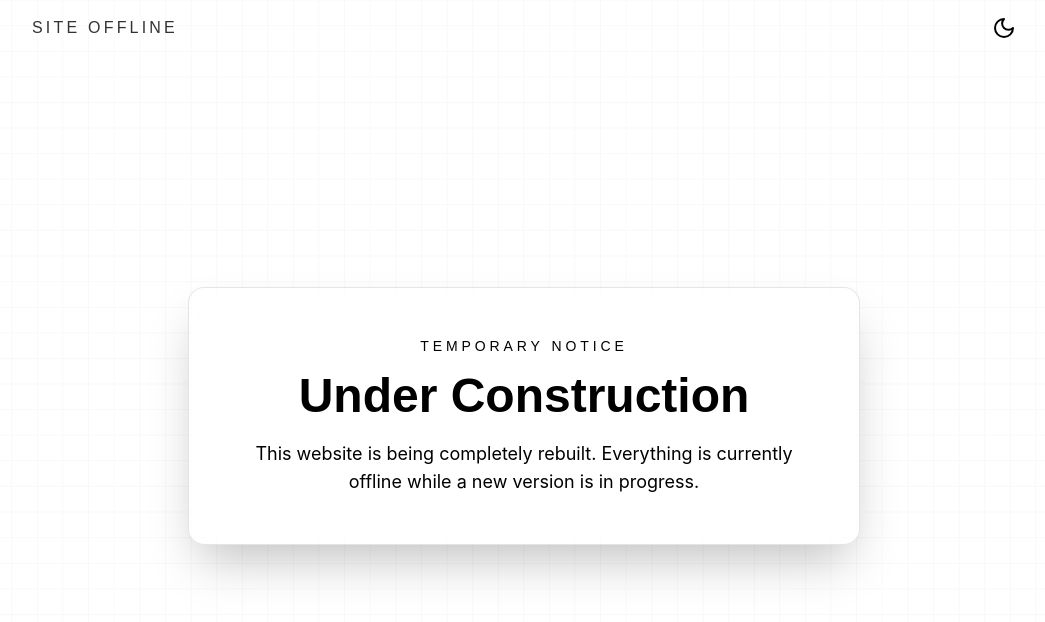
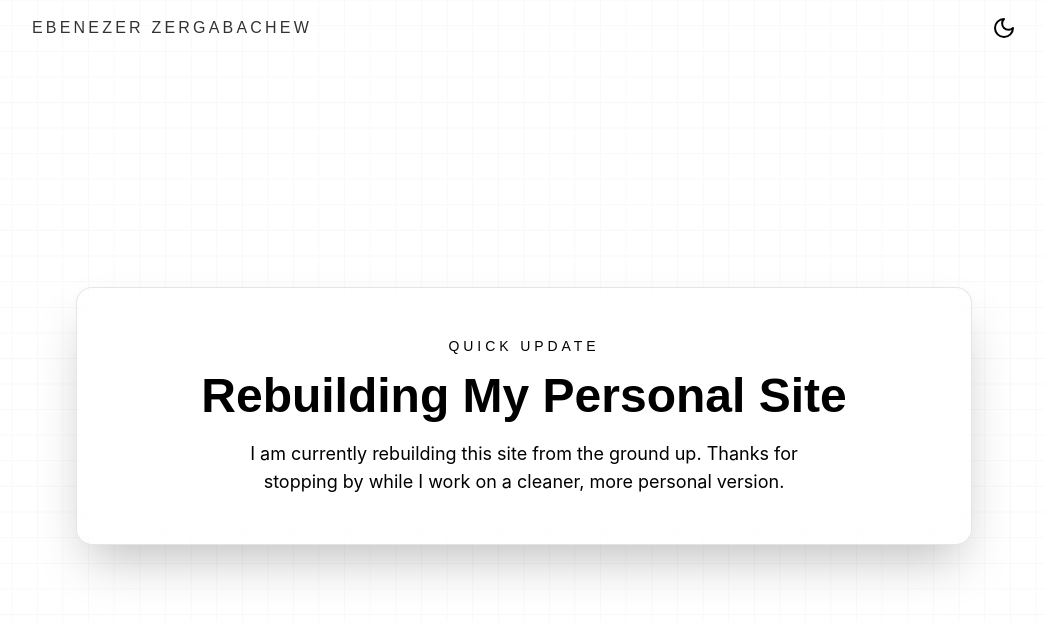
Before and after one commit to EbenZergaw/ebnzr-me, a Next.js app: page / in a window 1280 px wide. Shown: the top 622 px of the page, without its empty margins (116-1161 px from the left). Built offline with nearby package versions, Linux system fonts and the light colour scheme.

Commit message:
Refine personal site content and layout, update project descriptions, and enhance under construction notice

```diff
--- a/app/layout.tsx
+++ b/app/layout.tsx
@@ -6,9 +6,9 @@ import { BackgroundBeams } from "@/components/ui/background-beams";
 import UnderConstruction from "@/components/UnderConstruction";
 
 export const metadata: Metadata = {
-  title: "Ebenezer Zergabachew",
+  title: "Ebenezer Zergabachew | Personal Site",
   description:
-    "This website is currently under construction while a redesigned version is being built.",
+    "This is Ebenezer Zergabachew's personal site. It is currently being rebuilt.",
 };
 
 export default function RootLayout() {
--- a/app/page.tsx
+++ b/app/page.tsx
@@ -44,10 +44,11 @@ export default function Home() {;
         </div>
 
         <div className="mx-auto text-xl text-wrap lg:ml-20">
-          Hello, I'm
+          Welcome to my personal site.
           <h1 className="text-3xl font-bold my-3">Ebenezer Zergabachew</h1>
           <p className="">
-            I'm a student at Virginia Tech with a passion for business, technology, and martial arts.
+            I am a Virginia Tech student exploring the overlap of business,
+            technology, and martial arts.
           </p>
         </div>
       </div>
@@ -56,18 +57,22 @@ export default function Home() {;
         About Me
       </h2>
       <p className="text-xl w-full lg:mx-0 mx-auto ">
-        I’m currently pursuing a degree in Philosophy, Politics, and Economics
+        This site is where I share what I am building, learning, and thinking
+        about.
+        <br />
+        <br />
+        I am currently pursuing a degree in Philosophy, Politics, and Economics
         at Virginia Tech.
         <br />
         <br />
-        In between classes, I lead the entrepreneurship club at VT. Most of what
-        we do in E-Club is ecosystem development and supporting student
+        Outside class, I lead the entrepreneurship club at VT. Most of what we
+        do in E-Club is ecosystem development and supporting student
         founders.
         <br />
         <br />
-        I have a wide array of passions and interests. Next to designining and
-        developing products, I enjoy writing, reading, and occasionally drawing.
-        I spar often and train muay thai, boxing, and little bit of MMA.
+        I have a wide range of interests. Alongside designing and developing
+        products, I enjoy writing, reading, and occasionally drawing. I also
+        spar regularly and train Muay Thai, boxing, and a bit of MMA.
         <br />
         <br />
         I write about martial arts, product development, and Christianity.{" "}
--- a/app/projects/page.tsx
+++ b/app/projects/page.tsx
@@ -135,8 +135,8 @@ const cards = [
     <div className="max-w-screen-lg mx-auto">
       <h1 className="text-3xl font-bold">Projects</h1>
       <div className="text-xl mt-6 lg:w-[70%] mb-10">
-        Here's a collection of some of the stuff I’ve worked on. Products I’ve
-        built, designs I’ve worked on, and projects I’ve run.
+        A few projects from my personal portfolio, including products I have
+        built, designs I have created, and initiatives I have led.
       </div>
 
       <div className="mb-10 flex items-center gap-4 hidden lg:block">
--- a/components/Navbar.tsx
+++ b/components/Navbar.tsx
@@ -5,7 +5,7 @@ function Navbar() {
   return (
     <div className="mt-4 mb-8 lg:mb-12 flex items-center justify-between z-[46]">
       <span className="chakra text-sm lg:text-base uppercase tracking-[0.2em] opacity-80">
-        Site Offline
+        ebenezer zergabachew
       </span>
       <div className="cursor-pointer">
         <ThemeToggle />
--- a/components/UnderConstruction.tsx
+++ b/components/UnderConstruction.tsx
@@ -1,16 +1,16 @@
 export default function UnderConstruction() {
   return (
     <main className="min-h-[70vh] flex items-center justify-center">
-      <section className="w-full max-w-2xl rounded-2xl border border-black/10 dark:border-white/10 bg-white/30 dark:bg-white/5 backdrop-blur-md px-6 py-12 lg:px-12 text-center shadow-2xl">
+      <section className="w-full max-w-4xl rounded-2xl border border-black/10 dark:border-white/10 bg-white/30 dark:bg-white/5 backdrop-blur-md px-6 py-12 lg:px-12 text-center shadow-2xl">
         <p className="chakra text-sm uppercase tracking-[0.28em] mb-4">
-          Temporary Notice
+          Quick Update
         </p>
         <h1 className="text-4xl lg:text-5xl font-semibold mb-5 chakra">
-          Under Construction
+          Rebuilding My Personal Site
         </h1>
         <p className="text-base lg:text-lg max-w-xl mx-auto leading-relaxed">
-          This website is being completely rebuilt. Everything is currently
-          offline while a new version is in progress.
+          I am currently rebuilding this site from the ground up. Thanks for
+          stopping by while I work on a cleaner, more personal version.
         </p>
       </section>
     </main>
```
